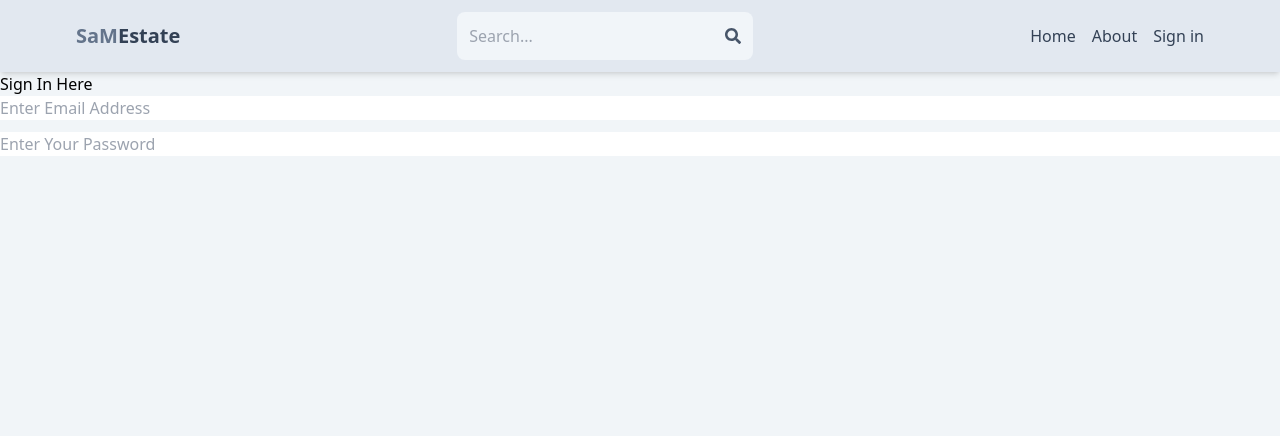
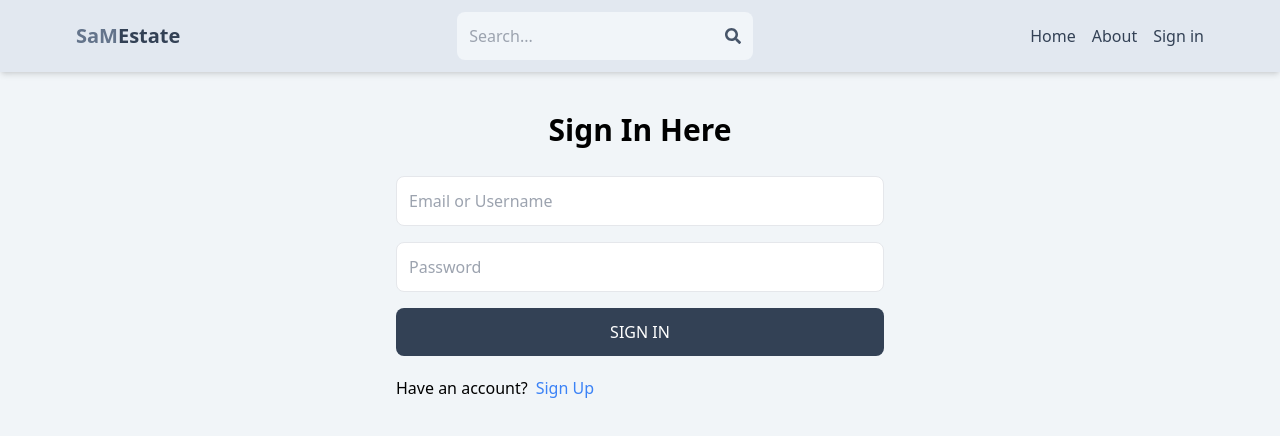
Before and after one commit to somukhan9/mern-real-estate, a React (Vite) app in the folder client/: page /sign-in in a window 1280 px wide. Shown: the top 436 px of the page. Built offline with nearby package versions, Linux system fonts and the light colour scheme.

Commit message:
done both ui and functionality of sign in page

```diff
--- a/client/src/pages/SignIn.jsx
+++ b/client/src/pages/SignIn.jsx
@@ -1,7 +1,14 @@
 import { useState } from 'react'
+import { Link, useNavigate } from 'react-router-dom'
 
 const SignIn = () => {
-  const [formData, setFormData] = useState({ email: '', password: '' })
+  const navigate = useNavigate()
+  const [loading, setLoading] = useState(false)
+  const [error, setError] = useState('')
+  const [formData, setFormData] = useState({
+    emailOrUsername: '',
+    password: '',
+  })
 
   const handleChange = (e) => {
     setFormData((prevState) => ({
@@ -10,29 +17,82 @@
     }))
   }
 
+  const handleSubmit = async (e) => {
+    e.preventDefault()
+    setLoading(true)
+
+    console.log(formData)
+
+    try {
+      const res = await fetch('/api/v1/auth/signin', {
+        method: 'POST',
+        headers: {
+          'Content-Type': 'application/json',
+        },
+        body: JSON.stringify(formData),
+      })
+      const data = await res.json()
+
+      if (data.success === false) {
+        setError(data.message)
+        setLoading(false)
+        return
+      }
+
+      // console.log(data)
+
+      setLoading(false)
+      setError('')
+      setFormData({
+        emailOrUsername: '',
+        password: '',
+      })
+      navigate('/')
+    } catch (error) {
+      setError(error.message)
+      setLoading(false)
+      console.log(error)
+    }
+  }
+
   return (
-    <section>
-      <h1>Sign In Here</h1>
-      <form className="flex flex-col gap-3">
+    <section className="p-3 max-w-lg mx-auto">
+      <h1 className="text-3xl font-semibold text-center my-7">Sign In Here</h1>
+      <form onSubmit={handleSubmit} className="flex flex-col gap-4">
         <input
-          type="email"
-          name="email"
-          id="email"
-          placeholder="Enter Email Address"
+          type="text"
+          name="emailOrUsername"
+          id="emailOrUsername"
+          placeholder="Email or Username"
+          className="border p-3 rounded-lg focus:outline-none"
+          value={formData.emailOrUsername}
+          onChange={handleChange}
           required
-          value={formData.email}
-          onChange={handleChange}
         />
         <input
           type="password"
           name="password"
           id="password"
-          placeholder="Enter Your Password"
-          required
+          placeholder="Password"
+          className="border p-3 rounded-lg focus:outline-none"
           value={formData.password}
           onChange={handleChange}
+          required
         />
+        <button
+          disabled={loading}
+          className="bg-slate-700 text-white p-3 hover:opacity-95 rounded-lg uppercase disabled:opacity-80"
+        >
+          {loading ? 'Loading...' : 'sign in'}
+        </button>
       </form>
+      <div className="flex gap-2 mt-5">
+        <p>Have an account?</p>
+        <Link to="/sign-up">
+          <span className="text-blue-500">Sign Up</span>
+        </Link>
+      </div>
+      {error && <p className="text-red-500 mt-5">{error}</p>}
     </section>
   )
 }
--- a/client/src/pages/SignUp.jsx
+++ b/client/src/pages/SignUp.jsx
@@ -47,7 +47,8 @@
         return
       }
 
-      console.log(data)
+      // console.log(data)
+
       setLoading(false)
       setError('')
       setFormData({
@@ -66,7 +67,7 @@
   }
 
   return (
-    <div className="p-3 max-w-lg mx-auto">
+    <section className="p-3 max-w-lg mx-auto">
       <h1 className="text-3xl text-center font-semibold my-7">Sign Up</h1>
       <form onSubmit={handleSubmit} className="flex flex-col gap-4">
         <input
@@ -134,7 +135,7 @@
         </Link>
       </div>
       {error && <p className="text-red-500 mt-5">{error}</p>}
-    </div>
+    </section>
   )
 }
 export default SignUp
```
